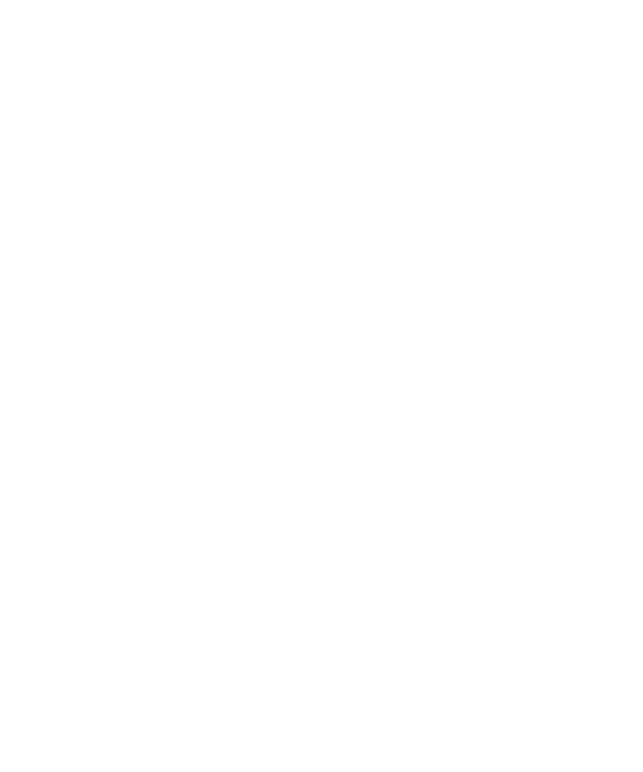
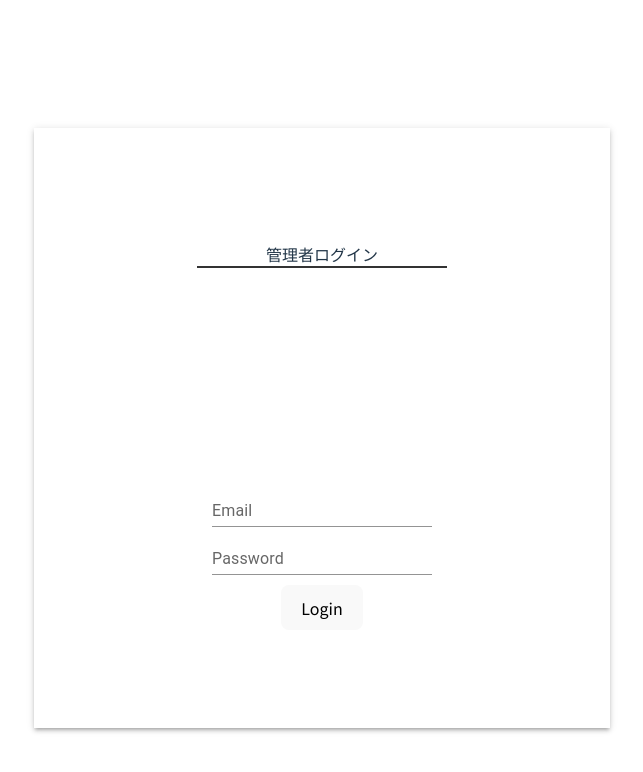
Before and after one commit to shooda4953-alt/ec-site, a React (Vite) app: page /admin/login in a window 1280 px wide. Before the commit this address had no page. Shown: the top 772 px of the page, without its empty margins (286-929 px from the left). Built offline with nearby package versions, Linux system fonts and the light colour scheme.

Commit message:
管理画面Top追加

```diff
--- /dev/null
+++ b/src/admin/components/adminHeader.tsx
@@ -0,0 +1,44 @@
+import React from "react";
+import { AppBar, Toolbar, Typography, IconButton } from "@mui/material";
+import ExitToAppIcon from "@mui/icons-material/ExitToApp";
+import { useNavigate } from "react-router-dom";
+
+interface AdminHeaderProps {
+  username: string;
+  isLoggedIn: boolean;
+  onLogout: () => void;
+}
+
+const AdminHeader: React.FC<AdminHeaderProps> = ({ username, isLoggedIn }) => {
+  const navigate = useNavigate();
+  const onLogout = () => {
+    navigate("/admin/login");
+  };
+  return (
+    <AppBar position="static">
+      <Toolbar>
+        <Typography variant="h6" component="div" sx={{ flexGrow: 1 }}>
+          管理画面
+        </Typography>
+        <div style={{ textAlign: "right" }}>
+          {isLoggedIn ? (
+            <>
+              <Typography variant="body1" sx={{ marginRight: 2 }}>
+                Welcome, {username}!
+              </Typography>
+              <IconButton color="inherit" onClick={onLogout}>
+                <ExitToAppIcon />
+              </IconButton>
+            </>
+          ) : (
+            <Typography variant="body2" color="textSecondary">
+              Not logged in
+            </Typography>
+          )}
+        </div>
+      </Toolbar>
+    </AppBar>
+  );
+};
+
+export default AdminHeader;
--- /dev/null
+++ b/src/admin/pages/adminLoginPage.tsx
@@ -0,0 +1,50 @@
+import Box from "@mui/material/Box";
+import { Grid } from "@mui/material";
+import LoginForm from "../../components/molecules/LoginForm";
+
+function AdminLoginPage() {
+  return (
+    <>
+      <Box>
+        <Box
+          sx={{
+            width: "45%",
+            height: "600px",
+            boxShadow: 3,
+            textAlign: "center",
+            justifyContent: "center",
+            marginLeft: "25%",
+            marginTop: "10%",
+            display: "flex",
+          }}
+        >
+          <Grid
+            container
+            style={{
+              justifyContent: "center",
+              alignItems: "center",
+            }}
+          >
+            <Grid item style={{ display: "flex", justifyContent: "center" }}>
+              <p
+                style={{
+                  alignItems: "center",
+                  justifyContent: "center",
+                  width: "250px",
+                  borderBottom: "2px solid #333",
+                }}
+              >
+                管理者ログイン
+              </p>
+            </Grid>
+            <Grid item xs={8}>
+              <LoginForm />
+            </Grid>
+          </Grid>
+        </Box>
+      </Box>
+    </>
+  );
+}
+
+export default AdminLoginPage;
--- /dev/null
+++ b/src/admin/pages/adminTopPage.tsx
@@ -0,0 +1,22 @@
+import Box from "@mui/material/Box";
+import AdminHeader from "../components/adminHeader";
+
+function AdminTop() {
+  const username = "AdminUser"; // ダミーのユーザー名
+  const isLoggedIn = true; // ログイン状態を示すフラグ
+  return (
+    <>
+      <Box>
+        <AdminHeader
+          username={username}
+          isLoggedIn={isLoggedIn}
+          onLogout={function (): void {
+            throw new Error("Function not implemented.");
+          }}
+        />
+      </Box>
+    </>
+  );
+}
+
+export default AdminTop;
--- a/src/components/molecules/LoginForm.tsx
+++ b/src/components/molecules/LoginForm.tsx
@@ -20,7 +20,13 @@ const LoginForm: React.FC = () => {
     // ログインの処理を実装
     console.log("Email:", email);
     console.log("Password:", password);
-    navigate("/");
+    // パスが "/admin/login" の場合は "/admin" に遷移
+    const currentPath = window.location.pathname;
+    if (currentPath === "/admin/login") {
+      navigate("/admin");
+    } else {
+      navigate("/");
+    }
   };
 
   return (
--- a/src/main.tsx
+++ b/src/main.tsx
@@ -9,6 +9,8 @@ import CartPage from "./pages/cartPage.tsx";
 import DetailPage from "./pages/detailPage.tsx";
 import MyPage from "./pages/myPage.tsx";
 import Login from "./pages/loginPage.tsx";
+import AdminTop from "./admin/pages/adminTopPage.tsx";
+import AdminLoginPage from "./admin/pages/adminLoginPage.tsx";
 
 ReactDOM.createRoot(document.getElementById("root")!).render(
   <React.StrictMode>
@@ -19,6 +21,8 @@ ReactDOM.createRoot(document.getElementById("root")!).render(
         <Route path="/detail" element={<DetailPage />} />
         <Route path="/mypage" element={<MyPage />} />
         <Route path="/login" element={<Login />} />
+        <Route path="/admin" element={<AdminTop />} />
+        <Route path="/admin/login" element={<AdminLoginPage />} />
       </Routes>
     </BrowserRouter>
   </React.StrictMode>
```
